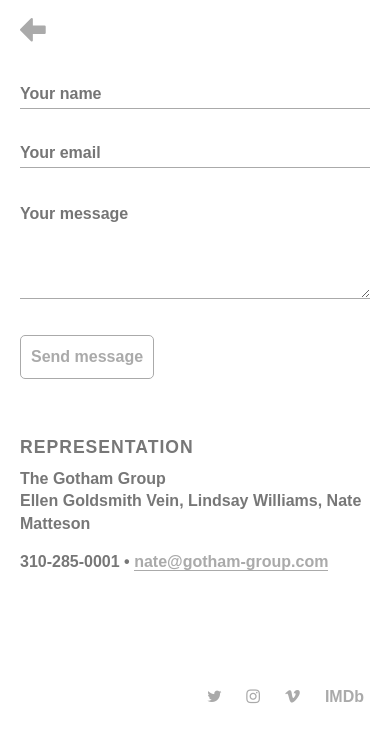
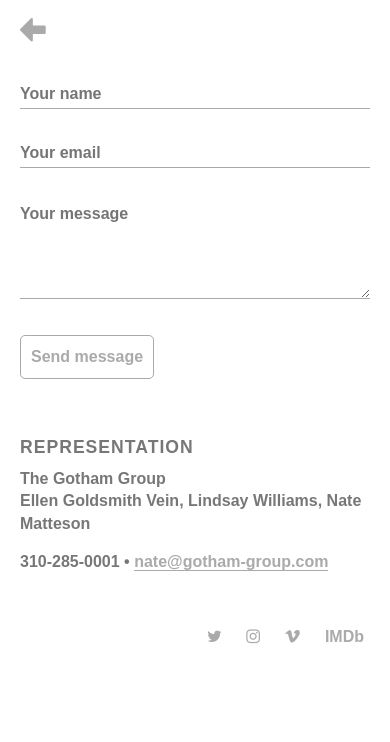
Before and after one commit to sandcastleco/andrew-napier, a Jekyll site: the page built from contact/index.md, in a window 390 px wide. Shown: the top 742 px of the page. Built offline with Jekyll 4.4.1, drawn with Linux system fonts in a browser that asks for light colours; nearby versions of some CDN libraries.

Commit message:
Change instagram link, move footer up on mobile

```diff
--- a/_includes/footer.html
+++ b/_includes/footer.html
@@ -1,6 +1,6 @@
 <footer>
   <a href="https://twitter.com/andrewnapier" target="_blank"><i class="fa fa-twitter"></i></a>
-  <a href="https://www.instagram.com/andrew_napier_film_person/" target="_blank"><i class="fa fa-instagram"></i></a>
+  <a href="https://www.instagram.com/andrew_napier_takes_pictures/" target="_blank"><i class="fa fa-instagram"></i></a>
   <a href="https://vimeo.com/andrewnapier" target="_blank"><i class="fa fa-vimeo"></i></a>
   <a href="http://www.imdb.com/name/nm3598310/" target="_blank">IMDb</a>
 </footer>
--- a/_sass/grid.scss
+++ b/_sass/grid.scss
@@ -7,5 +7,10 @@
 }
 .main {
   padding-top: 80px;
-  padding-bottom: 80px;
+  padding-bottom: 20px;
 }
+@media(min-width: 768px) {
+  .main {
+    padding-bottom: 80px;
+  }
+}
```
Also changed, not shown: 5 other files.
